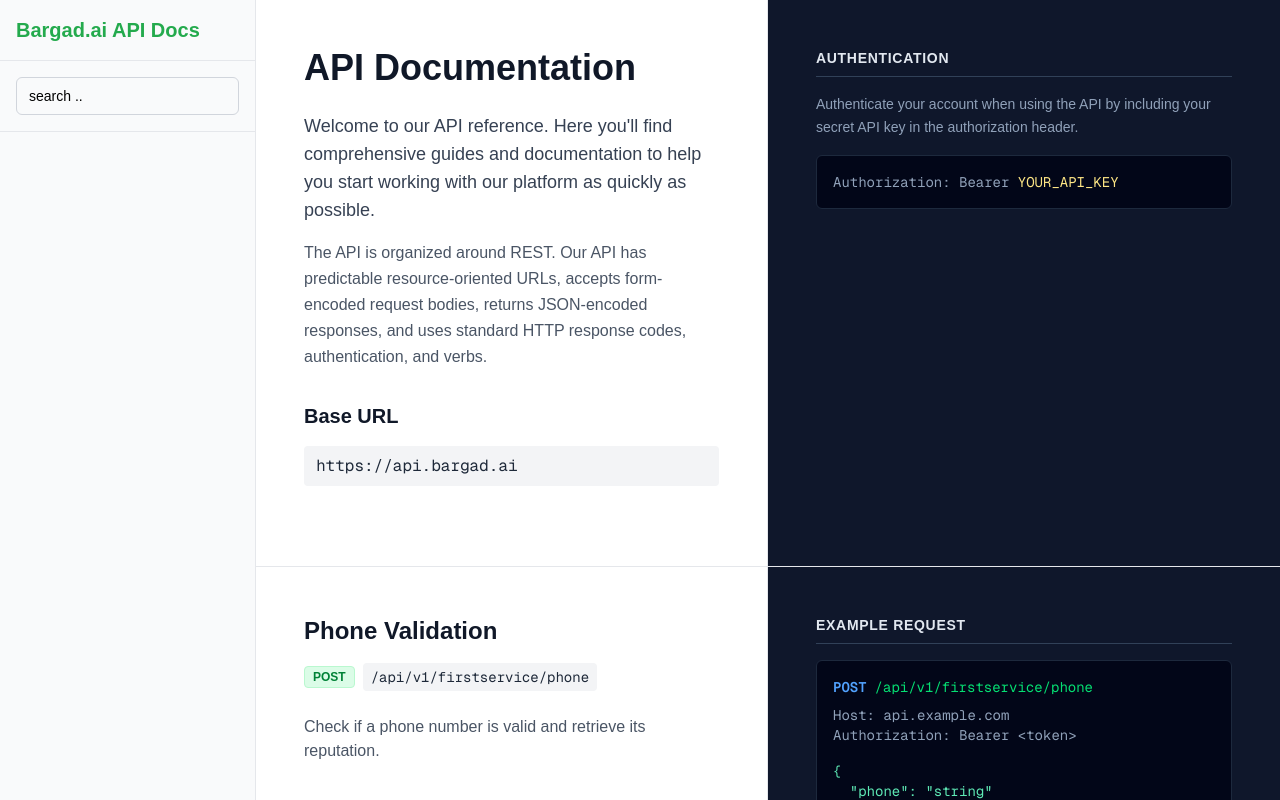
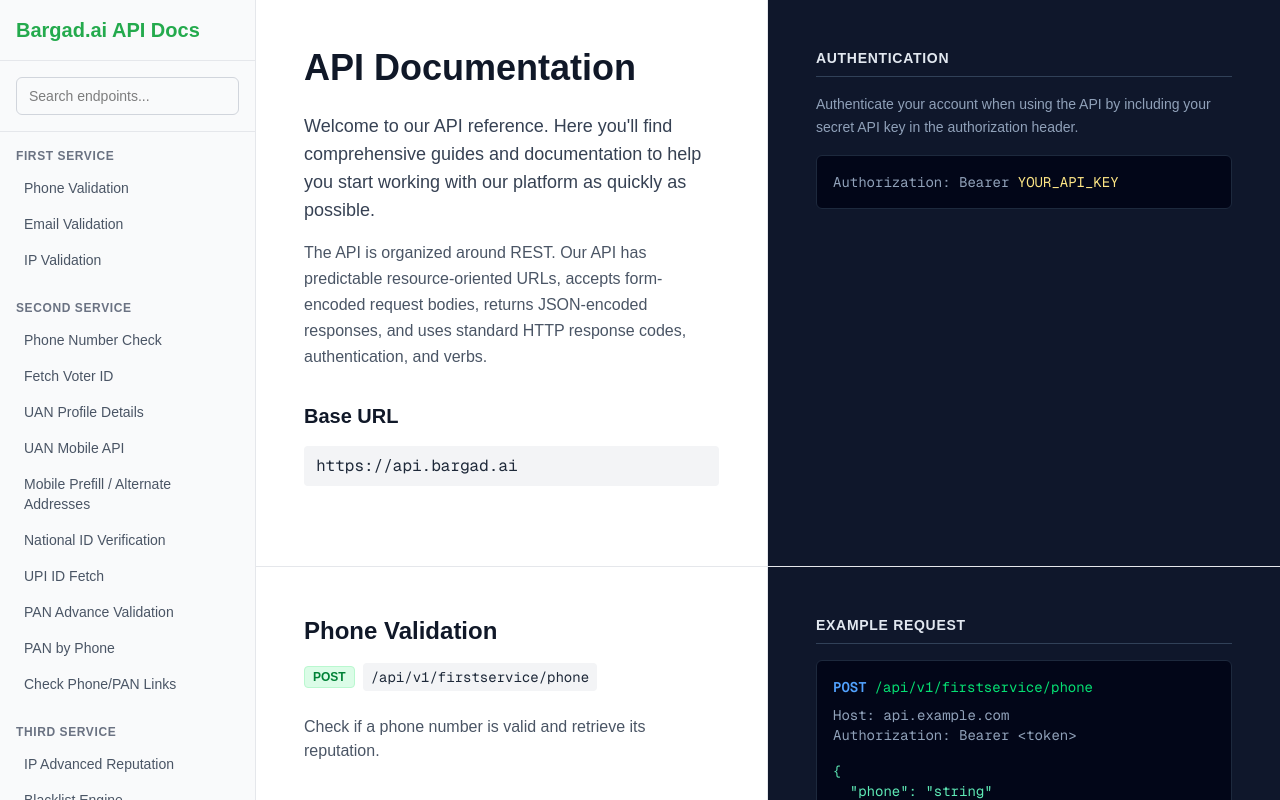
Before and after one commit to augustusHarts/bargad-api-docs, a Next.js app: page / in a window 1280 px wide. Shown: the top 800 px of the page. Built offline with nearby package versions, Linux system fonts and the light colour scheme.

Commit message:
fix search issue

```diff
--- a/components/Sidebar.js
+++ b/components/Sidebar.js
@@ -3,7 +3,7 @@
 import React, { useState } from 'react';
 
 export default function Sidebar({ services, activeId }) {
-  const [searchQuery, setSearchQuery] = useState('search ..');
+  const [searchQuery, setSearchQuery] = useState('');
 
   const filteredServices = services.map(service => {
     const filteredEndpoints = service.endpoints.filter(ep =>
```
